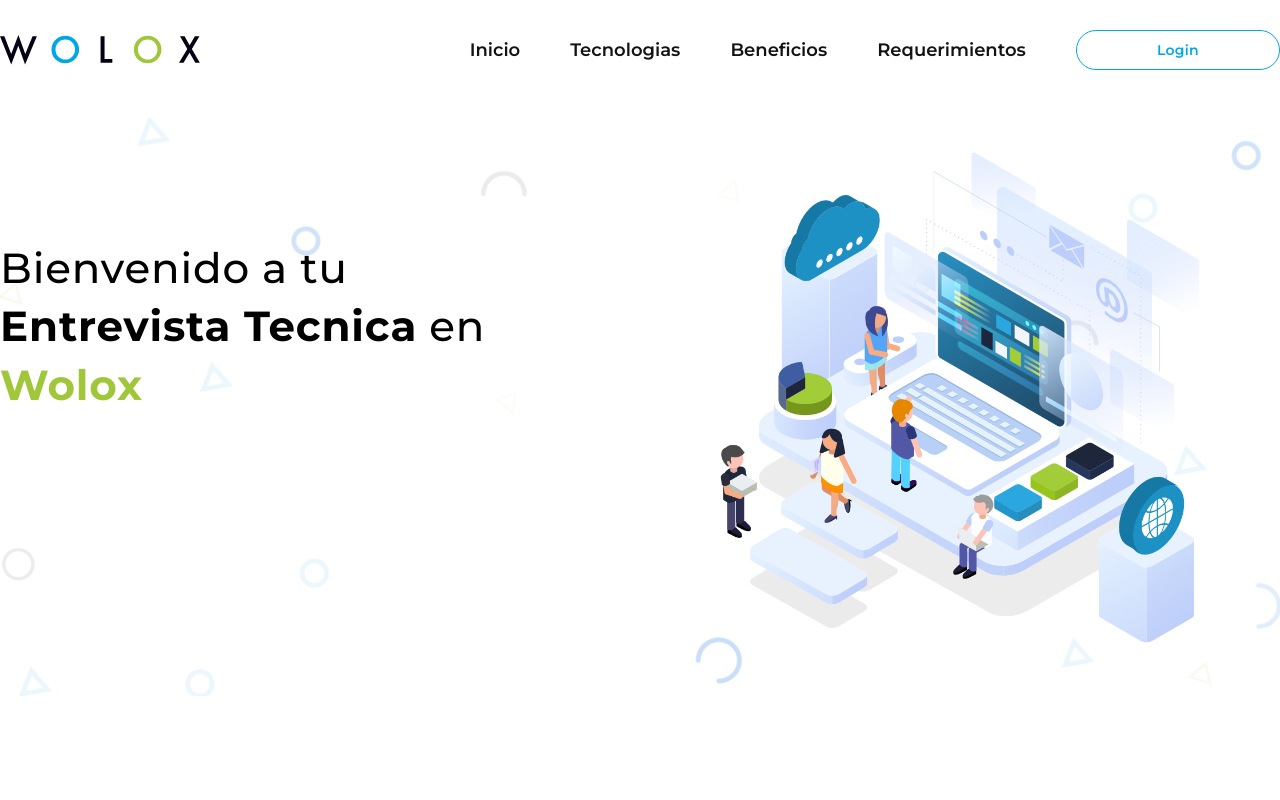
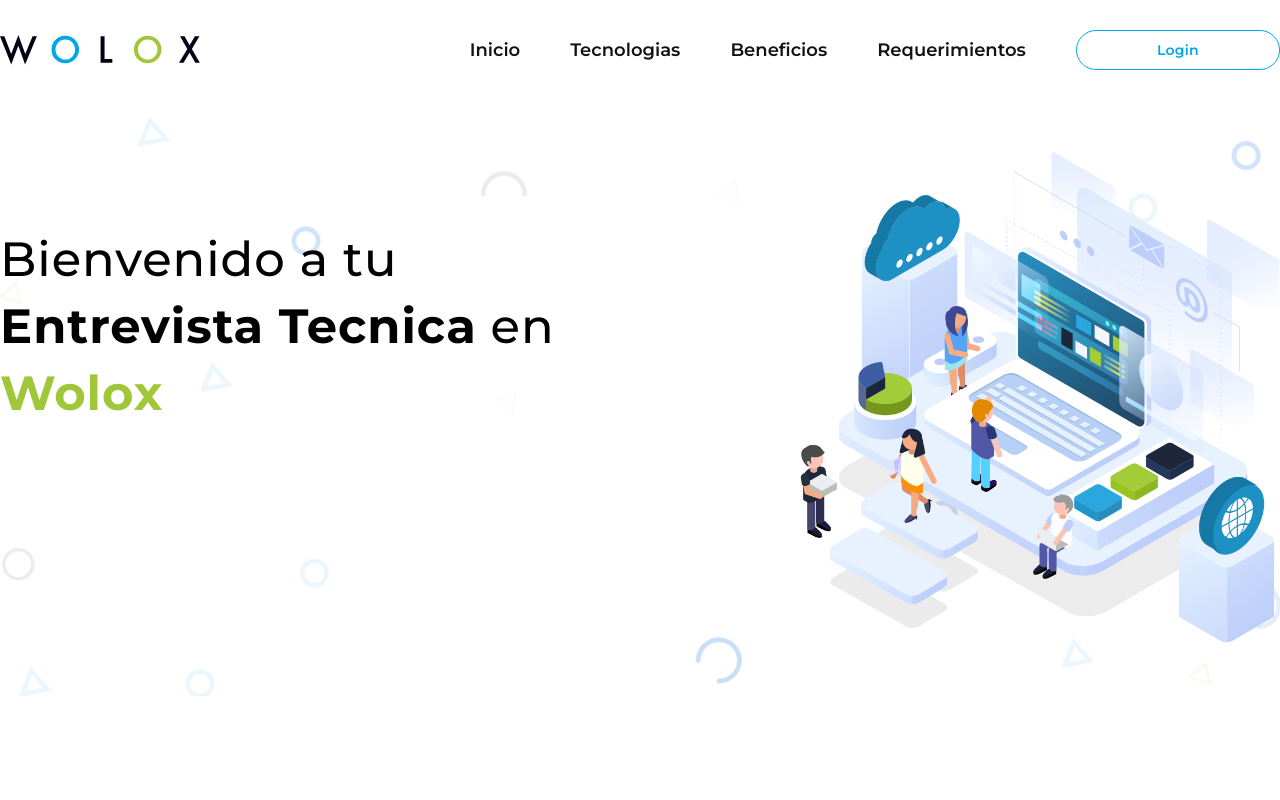
Before and after one commit to joaquinmiguens/wolox-interview, an Angular app: page / in a window 1280 px wide. Shown: the top 800 px of the page. Built offline with nearby package versions, Linux system fonts and the light colour scheme.

Commit message:
adjust position of the image

```diff
--- a/src/app/components/showcase/showcase.component.scss
+++ b/src/app/components/showcase/showcase.component.scss
@@ -7,7 +7,7 @@
     @include container;
     @include two-column-grid(50%, 50%, 0rem);
     &__content {
-      font-size: 28px;
+      font-size: 32px;
       margin-bottom: 20vh;
       &__title {
         @include montserrat-style;
@@ -22,7 +22,7 @@
     &__image {
       max-width: 75%;
       object-fit: contain;
-      justify-self: center;
+      justify-self: flex-end;
     }
   }
 }
```
